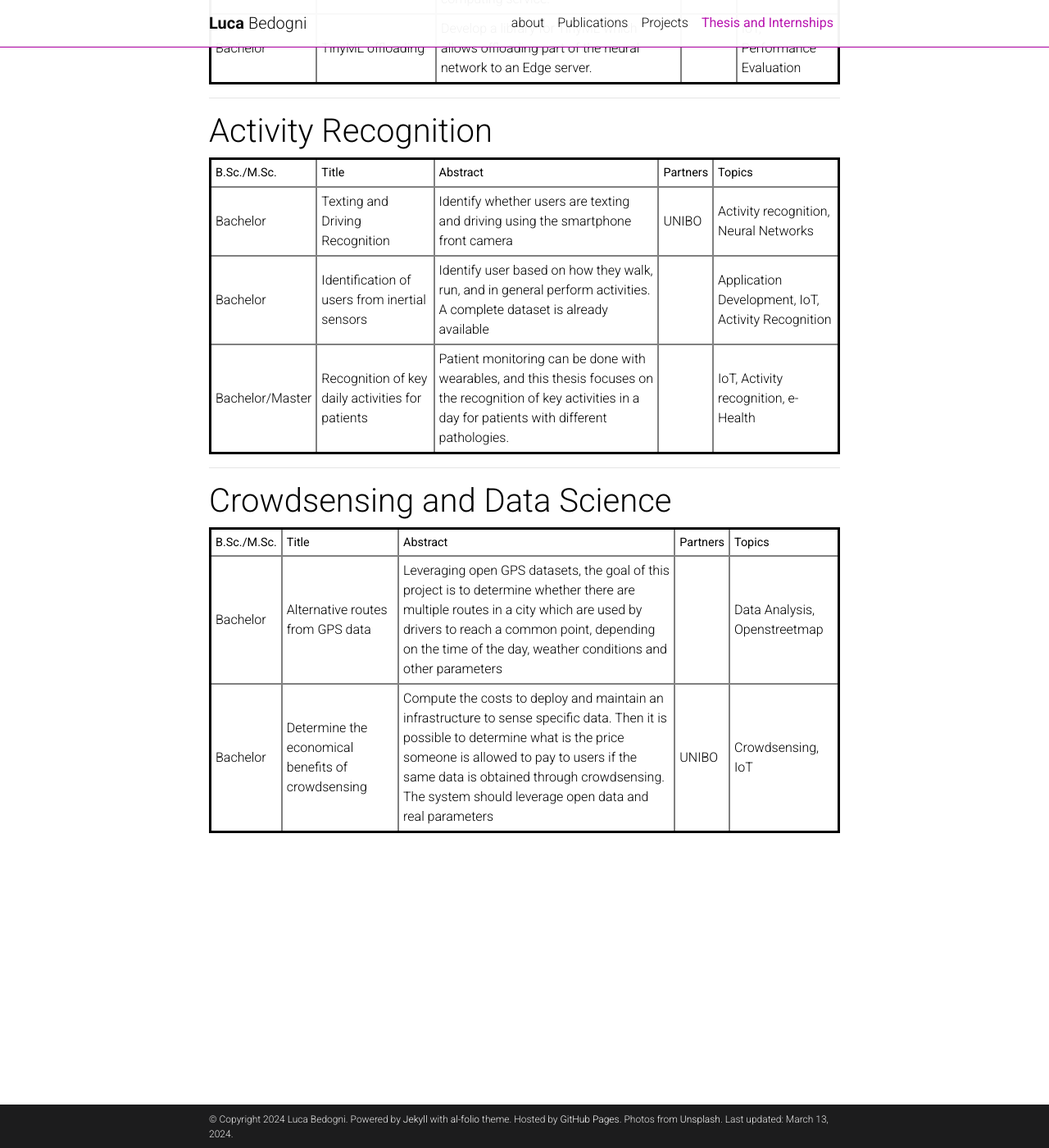
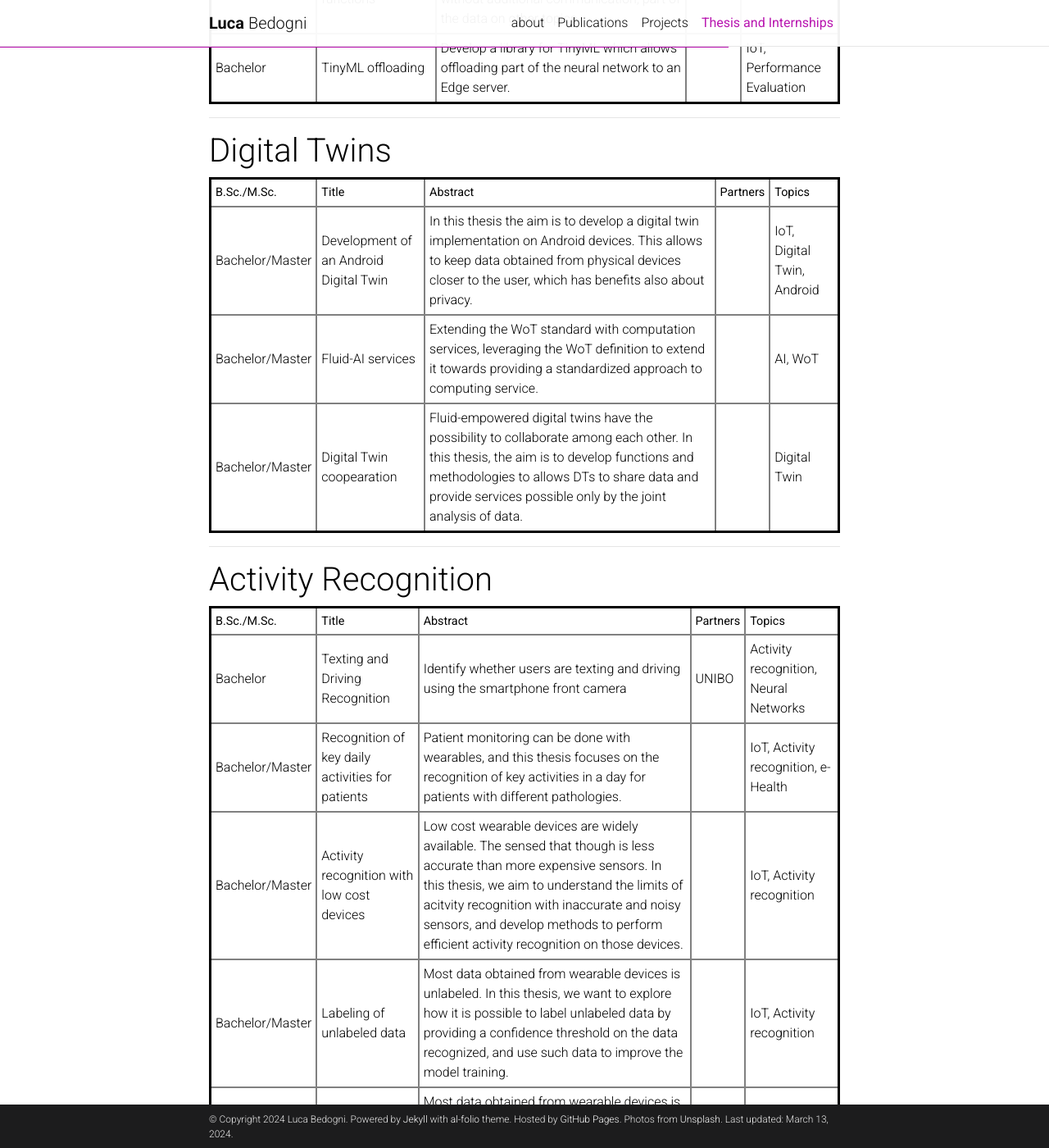
Before and after one commit to lbedogni/lbedogni.github.io, a Jekyll site: the page built from _pages/thesis.md, in a window 1280 px wide and 1400 px high, scrolled down 1703 px. Shown: the whole window at 82% size. Built offline with Jekyll 4.4.1, drawn with Linux system fonts in a browser that asks for light colours; comment, search, counter and statistics services are not loaded; a style sheet for code colours, icons or effects is not loaded; some of the changed text lies outside the part shown.

Commit message:
Thesis updated

```diff
--- a/_pages/thesis.md
+++ b/_pages/thesis.md
@@ -124,11 +124,12 @@
 </tr>
 <tr>
     <td>Bachelor/Master</td>
-    <td>Fluid-AI services</td>
-    <td>Extending the WoT standard with computation services, leveraging the WoT definition to extend it towards providing a standardized approach to computing service.</td>
+    <td>MQTT with broker-enabled computation functions</td>
+    <td>Develop and test an MQTT broker, starting from an existing one, which allows computation functions to run on received data. This allows to re-publish, without additional communication, part of the data on other topics.</td>
     <td></td>
-    <td>AI, WoT</td>
+    <td>IoT, MQTT</td>
 </tr>
+
 <!--<tr>
     <td>Bachelor/Master</td>
     <td>Joining Context Awareness and Privacy</td>
@@ -174,6 +175,40 @@
 </table>
 
 <hr>
+<h1>Digital Twins</h1>
+<table style='border:solid'>
+<tr>
+    <th>B.Sc./M.Sc.</th>
+    <th>Title</th>
+    <th>Abstract</th>
+    <th>Partners</th>
+    <th>Topics</th>
+</tr>
+<tr>
+    <td>Bachelor/Master</td>
+    <td>Development of an Android Digital Twin</td>
+    <td>In this thesis the aim is to develop a digital twin implementation on Android devices. This allows to keep data obtained from physical devices closer to the user, which has benefits also about privacy.</td>
+    <td></td>
+    <td>IoT, Digital Twin, Android</td>
+</tr>
+<tr>
+    <td>Bachelor/Master</td>
+    <td>Fluid-AI services</td>
+    <td>Extending the WoT standard with computation services, leveraging the WoT definition to extend it towards providing a standardized approach to computing service.</td>
+    <td></td>
+    <td>AI, WoT</td>
+</tr>
+<tr>
+    <td>Bachelor/Master</td>
+    <td>Digital Twin coopearation</td>
+    <td>Fluid-empowered digital twins have the possibility to collaborate among each other. In this thesis, the aim is to develop functions and methodologies to allows DTs to share data and provide services possible only by the joint analysis of data.</td>
+    <td></td>
+    <td>Digital Twin</td>
+</tr>
+
+</table>
+
+<hr>
 <h1>Activity Recognition</h1>
 <table style='border:solid'>
 <tr>
@@ -199,6 +234,7 @@
     <td>Context Aware Computing, Activity Recognition, IoT</td>
 </tr>
 -->
+<!--
 <tr>
     <td>Bachelor</td>
     <td>Identification of users from inertial sensors</td>
@@ -206,7 +242,6 @@
     <td></td>
     <td>Application Development, IoT, Activity Recognition</td>
 </tr>
-<!--
 <tr>
     <td>Bachelor/Master</td>
     <td>Survey on context awareness tasks and services</td>
@@ -249,6 +284,34 @@
     <td>Patient monitoring can be done with wearables, and this thesis focuses on the recognition of key activities in a day for patients with different pathologies.</td>
     <td></td>
     <td>IoT, Activity recognition, e-Health</td>
+</tr>
+<tr>
+    <td>Bachelor/Master</td>
+    <td>Activity recognition with low cost devices</td>
+    <td>Low cost wearable devices are widely available. The sensed that though is less accurate than more expensive sensors. In this thesis, we aim to understand the limits of acitvity recognition with inaccurate and noisy sensors, and develop methods to perform efficient activity recognition on those devices.</td>
+    <td></td>
+    <td>IoT, Activity recognition</td>
+</tr>
+<tr>
+    <td>Bachelor/Master</td>
+    <td>Labeling of unlabeled data</td>
+    <td>Most data obtained from wearable devices is unlabeled. In this thesis, we want to explore how it is possible to label unlabeled data by providing a confidence threshold on the data recognized, and use such data to improve the model training.</td>
+    <td></td>
+    <td>IoT, Activity recognition</td>
+</tr>
+<tr>
+    <td>Bachelor/Master</td>
+    <td>Labeling of unlabeled data with multiple devices</td>
+    <td>Most data obtained from wearable devices is unlabeled. In this thesis, we want to explore how it is possible to label unlabeled data by utilizing data obtained from different sensors, and complement that of others on the same human body.</td>
+    <td></td>
+    <td>IoT, Activity recognition</td>
+</tr>
+<tr>
+    <td>Bachelor/Master</td>
+    <td>Stress monitoring via wearable devices</td>
+    <td>Through the data obtained from wearable devices, we want to estimate physical conditions of the human being, such as the stress and confidence in performing specific actions.</td>
+    <td></td>
+    <td>IoT, Activity recognition</td>
 </tr>
 </table>
 
```
